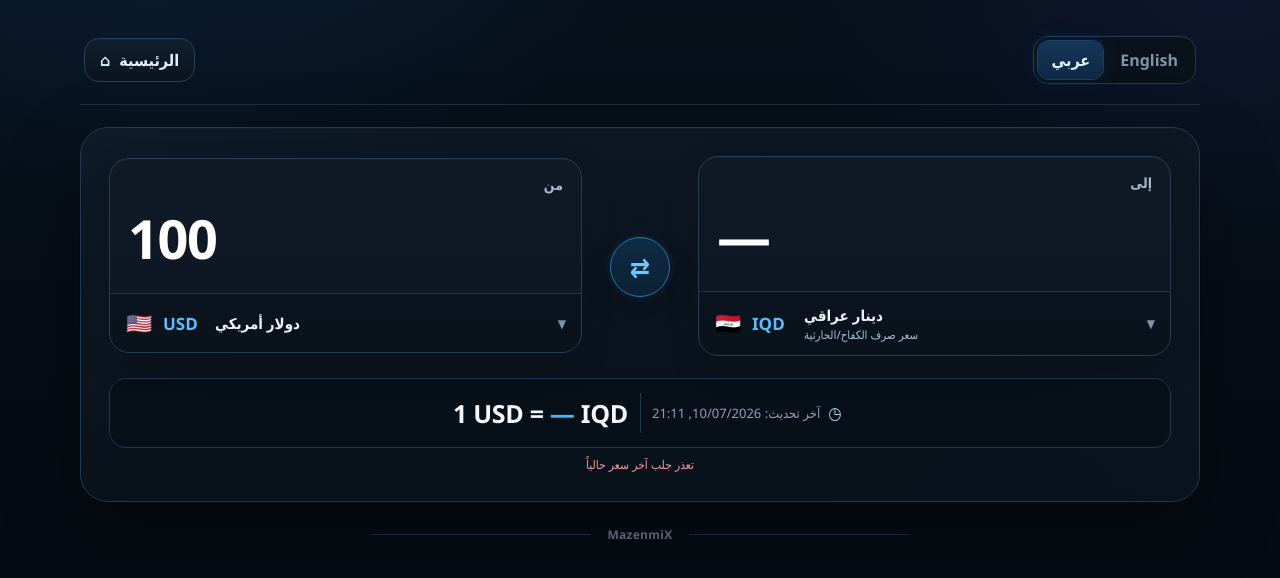
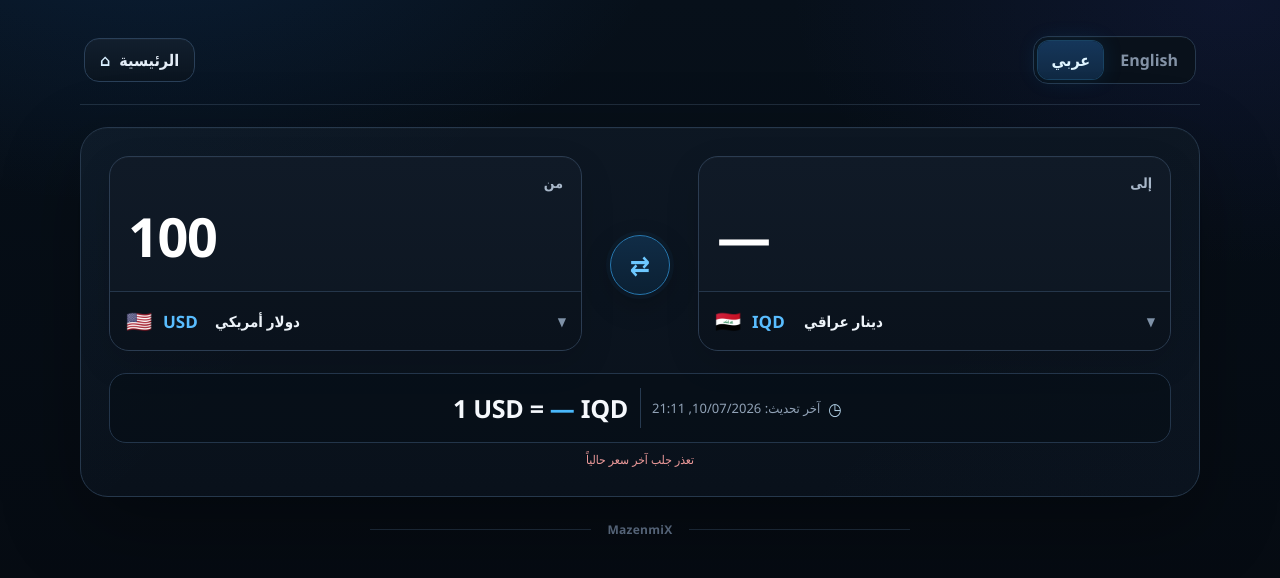
Before and after one commit to mazenmix/MX-TV, a plain HTML site: page web/converter.html in a window 1280 px wide. Drawn offline with Linux system fonts and the light colour scheme; no server answers.

Commit message:
Move Kifah Harithiya label to market line
Remove IQD subtitle and use Kifah / Harithiya wording on the lower green market line.

```diff
--- a/web/converter.html
+++ b/web/converter.html
@@ -245,7 +245,7 @@ html[dir="ltr"] .updated{direction:ltr;justify-content:flex-start}
               <span class="pickerMain">
                 <span class="currencyFlag" id="toFlag">🇮🇶</span>
                 <span class="pickerCode" id="toCode">IQD</span>
-                <span class="pickerText"><span class="pickerName" id="toName">Iraqi Dinar</span><span class="pickerSub" id="toSub" dir="auto" style="display:block">سعر صرف الكفاح/الحارثية</span></span>
+                <span class="pickerText"><span class="pickerName" id="toName">Iraqi Dinar</span><span class="pickerSub" id="toSub" dir="auto"></span></span>
               </span>
               <span class="chev">▼</span>
             </button>
@@ -298,8 +298,8 @@ let lang=localStorage.getItem('mx_converter_lang')||'ar',fromCurrency='USD',toCu
 const namesEn=new Intl.DisplayNames(['en'],{type:'currency'});
 const namesAr=new Intl.DisplayNames(['ar'],{type:'currency'});
 const T={
-  ar:{home:'الرئيسية',sub:'',from:'من',to:'إلى',updated:'آخر تحديث',loading:'جاري تحديث أسعار السوق…',unavailable:'السعر غير متوفر حالياً',fetchError:'تعذر جلب آخر سعر حالياً',search:'ابحث USD أو Dollar أو Peso...',empty:'ماكو عملة مطابقة',street:'سوق شارع / موازي',market:'سوق عالمي',direction:'شراء/بيع فعلي',iraqBoard:'نفس السعر الأعلى من الصفحة الرئيسية',iqdSubtitle:'سعر صرف الكفاح/الحارثية'},
-  en:{home:'Home',sub:'',from:'From',to:'To',updated:'Last updated',loading:'Updating market rates…',unavailable:'Rate is currently unavailable',fetchError:'Unable to fetch the latest rate',search:'Search USD, Dollar, Peso...',empty:'No matching currency',street:'Street / parallel market',market:'Global FX market',direction:'direction-aware cash',iraqBoard:'Same highest sell rate as the home page',iqdSubtitle:'Kifah / Harithiya exchange rate'}
+  ar:{home:'الرئيسية',sub:'',from:'من',to:'إلى',updated:'آخر تحديث',loading:'جاري تحديث أسعار السوق…',unavailable:'السعر غير متوفر حالياً',fetchError:'تعذر جلب آخر سعر حالياً',search:'ابحث USD أو Dollar أو Peso...',empty:'ماكو عملة مطابقة',street:'سوق شارع / موازي',market:'سوق عالمي',direction:'شراء/بيع فعلي',iraqBoard:'سعر صرف الكفاح / الحارثية',iqdSubtitle:'سعر صرف الكفاح/الحارثية'},
+  en:{home:'Home',sub:'',from:'From',to:'To',updated:'Last updated',loading:'Updating market rates…',unavailable:'Rate is currently unavailable',fetchError:'Unable to fetch the latest rate',search:'Search USD, Dollar, Peso...',empty:'No matching currency',street:'Street / parallel market',market:'Global FX market',direction:'direction-aware cash',iraqBoard:'Kifah / Harithiya exchange rate',iqdSubtitle:'Kifah / Harithiya exchange rate'}
 };
 
 function num(v){const n=Number(String(v).replace(/,/g,'').trim());return Number.isFinite(n)?n:0}
@@ -340,11 +340,10 @@ function syncSelected(){
   el.fromCode.textContent=fromCurrency;el.toCode.textContent=toCurrency;
   el.fromName.textContent=currencyName(fromCurrency);el.toName.textContent=currencyName(toCurrency);
   el.fromFlag.textContent=currencyFlag(fromCurrency);el.toFlag.textContent=currencyFlag(toCurrency);
-  for(const [sub,code] of [[el.fromSub,fromCurrency],[el.toSub,toCurrency]]){
+  for(const sub of [el.fromSub,el.toSub]){
     if(!sub)continue;
-    const isIqd=code==='IQD';
-    sub.textContent=isIqd?T[lang].iqdSubtitle:'';
-    sub.style.display=isIqd?'block':'none';
+    sub.textContent='';
+    sub.style.display='none';
   }
 }
 function closePickers(){for(const [panel,btn] of [[el.fromPanel,el.fromPickerBtn],[el.toPanel,el.toPickerBtn]]){panel.classList.remove('open');btn.setAttribute('aria-expanded','false')}}
```
